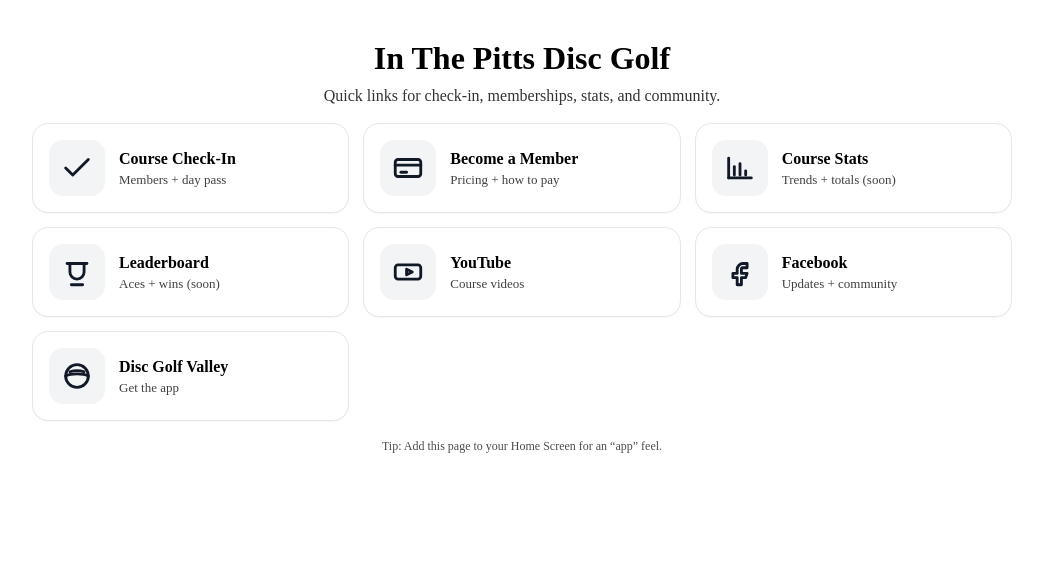
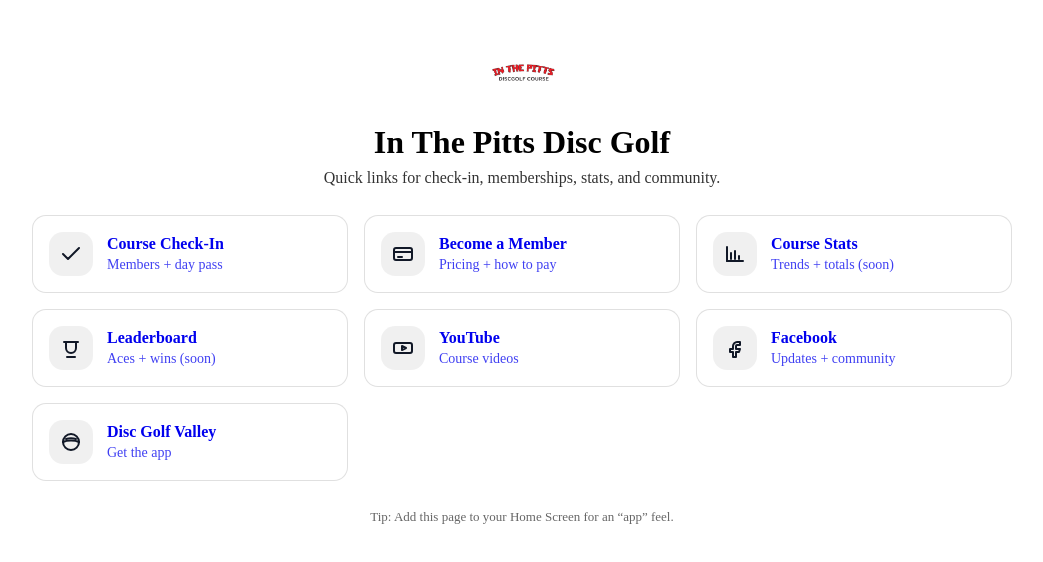
Before and after one commit to chadhagerty/inthepitts-discgolf-app, a Next.js app: page / in a window 1280 px wide. Shown: the top 562 px of the page, without its empty margins (118-1161 px from the left). Built offline with nearby package versions, Linux system fonts and the light colour scheme.

Commit message:
Homepage: restore logo + app-style tiles

```diff
--- a/app/page.js
+++ b/app/page.js
@@ -1,94 +1,156 @@
 import Link from "next/link";
+
+const LOGO_SRC = "/logo.png"; // <-- CHANGE THIS to your real logo file (e.g. "/pitts.png") OR set to null
 
 export default function HomePage() {
   const tiles = [
-    { type: "internal", href: "/checkin", icon: "/icons/checkin.svg", title: "Course Check-In", subtitle: "Members + day pass" },
-    { type: "internal", href: "/memberships", icon: "/icons/membership.svg", title: "Become a Member", subtitle: "Pricing + how to pay" },
-    { type: "internal", href: "/stats", icon: "/icons/stats.svg", title: "Course Stats", subtitle: "Trends + totals (soon)" },
-    { type: "internal", href: "/leaderboard", icon: "/icons/leaderboard.svg", title: "Leaderboard", subtitle: "Aces + wins (soon)" },
+    // Core
+    {
+      type: "internal",
+      href: "/checkin",
+      icon: "/icons/checkin.svg",
+      title: "Course Check-In",
+      subtitle: "Members + day pass",
+    },
+    {
+      type: "internal",
+      href: "/memberships",
+      icon: "/icons/membership.svg",
+      title: "Become a Member",
+      subtitle: "Pricing + how to pay",
+    },
 
-    { type: "external", href: "https://www.youtube.com/@InThePittsDiscGolfCourse", icon: "/icons/youtube.svg", title: "YouTube", subtitle: "Course videos" },
-    { type: "external", href: "https://www.facebook.com/share/1D8MpvLLtv/?mibextid=wwXIfr", icon: "/icons/facebook.svg", title: "Facebook", subtitle: "Updates + community" },
+    // Course / community
+    {
+      type: "internal",
+      href: "/stats",
+      icon: "/icons/stats.svg",
+      title: "Course Stats",
+      subtitle: "Trends + totals (soon)",
+    },
+    {
+      type: "internal",
+      href: "/leaderboard",
+      icon: "/icons/leaderboard.svg",
+      title: "Leaderboard",
+      subtitle: "Aces + wins (soon)",
+    },
 
-    // Disc Golf Valley: we can link to a small page later with App Store + Google Play buttons
-    { type: "internal", href: "/dgv", icon: "/icons/discgolf.svg", title: "Disc Golf Valley", subtitle: "Get the app" },
+    // External links (yours)
+    {
+      type: "external",
+      href: "https://www.youtube.com/@InThePittsDiscGolfCourse",
+      icon: "/icons/youtube.svg",
+      title: "YouTube",
+      subtitle: "Course videos",
+    },
+    {
+      type: "external",
+      href: "https://www.facebook.com/share/1D8MpvLLtv/?mibextid=wwXIfr",
+      icon: "/icons/facebook.svg",
+      title: "Facebook",
+      subtitle: "Updates + community",
+    },
 
+    // Disc Golf Valley (use our internal helper page)
+    {
+      type: "internal",
+      href: "/dgv",
+      icon: "/icons/discgolf.svg",
+      title: "Disc Golf Valley",
+      subtitle: "Get the app",
+    },
   ];
 
-  const Tile = ({ t }) => {
-    const content = (
+  return (
+    <main style={{ padding: "2rem", maxWidth: 980, margin: "0 auto" }}>
+      {/* Logo */}
+      {LOGO_SRC ? (
+        <div style={{ display: "flex", justifyContent: "center", marginBottom: 14 }}>
+          <img
+            src={LOGO_SRC}
+            alt="In The Pitts Disc Golf Course"
+            style={{ height: 70, width: "auto" }}
+          />
+        </div>
+      ) : null}
+
+      <h1 style={{ textAlign: "center", margin: 0 }}>In The Pitts Disc Golf</h1>
+      <p style={{ textAlign: "center", marginTop: 8, opacity: 0.8 }}>
+        Quick links for check-in, memberships, stats, and community.
+      </p>
+
+      {/* Tile grid */}
       <div
         style={{
-          border: "1px solid #e5e7eb",
-          borderRadius: 16,
-          padding: 16,
-          background: "white",
-          display: "flex",
-          gap: 14,
-          alignItems: "center",
-          boxShadow: "0 1px 0 rgba(0,0,0,0.03)",
+          display: "grid",
+          gridTemplateColumns: "repeat(auto-fit, minmax(260px, 1fr))",
+          gap: 16,
+          marginTop: 28,
         }}
       >
+        {tiles.map((t) => {
+          const CardInner = (
             <div
               style={{
-            width: 56,
-            height: 56,
+                border: "1px solid rgba(0,0,0,0.12)",
                 borderRadius: 14,
-            background: "#f3f4f6",
+                padding: 16,
+                display: "flex",
+                alignItems: "center",
+                gap: 14,
+                textDecoration: "none",
+                color: "inherit",
+                background: "white",
+              }}
+            >
+              {/* Icon bubble */}
+              <div
+                style={{
+                  width: 44,
+                  height: 44,
+                  borderRadius: 14,
                   display: "grid",
                   placeItems: "center",
+                  background: "rgba(0,0,0,0.06)",
                   flex: "0 0 auto",
                 }}
               >
-          <img src={t.icon} alt="" width="34" height="34" style={{ display: "block" }} />
+                <img src={t.icon} alt="" width="24" height="24" style={{ display: "block" }} />
               </div>
 
-        <div style={{ minWidth: 0 }}>
-          <div style={{ fontWeight: 700, fontSize: 16, lineHeight: 1.2 }}>{t.title}</div>
-          <div style={{ opacity: 0.75, marginTop: 4, fontSize: 13, lineHeight: 1.2 }}>{t.subtitle}</div>
+              <div style={{ lineHeight: 1.2 }}>
+                <div style={{ fontWeight: 700 }}>{t.title}</div>
+                <div style={{ opacity: 0.75, marginTop: 4, fontSize: 14 }}>{t.subtitle}</div>
               </div>
             </div>
           );
 
           if (t.type === "external") {
             return (
-        <a href={t.href} target="_blank" rel="noreferrer" style={{ textDecoration: "none", color: "inherit" }}>
-          {content}
+              <a
+                key={t.title}
+                href={t.href}
+                target="_blank"
+                rel="noreferrer"
+                style={{ textDecoration: "none" }}
+              >
+                {CardInner}
               </a>
             );
           }
 
           return (
-      <Link href={t.href} style={{ textDecoration: "none", color: "inherit" }}>
-        {content}
+            <Link key={t.title} href={t.href} style={{ textDecoration: "none" }}>
+              {CardInner}
             </Link>
           );
-  };
+        })}
+      </div>
 
-  return (
-    <main style={{ padding: "2rem 1rem", maxWidth: 980, margin: "0 auto" }}>
-      <header style={{ textAlign: "center", marginBottom: 18 }}>
-        <h1 style={{ margin: 0 }}>In The Pitts Disc Golf</h1>
-        <p style={{ margin: "10px auto 0", maxWidth: 700, opacity: 0.8 }}>
-          Quick links for check-in, memberships, stats, and community.
+      <p style={{ textAlign: "center", opacity: 0.6, marginTop: 28, fontSize: 13 }}>
+        Tip: Add this page to your Home Screen for an “app” feel.
       </p>
-      </header>
-
-      <section
-        style={{
-          display: "grid",
-          gap: 14,
-          gridTemplateColumns: "repeat(auto-fit, minmax(260px, 1fr))",
-        }}
-      >
-        {tiles.map((t) => (
-          <Tile key={t.href} t={t} />
-        ))}
-      </section>
-
-      <footer style={{ textAlign: "center", marginTop: 18, opacity: 0.7, fontSize: 12 }}>
-        Tip: Add this page to your Home Screen for an “app” feel.
-      </footer>
     </main>
   );
 }
```
Lines whose indentation alone changed are shown as unchanged.
